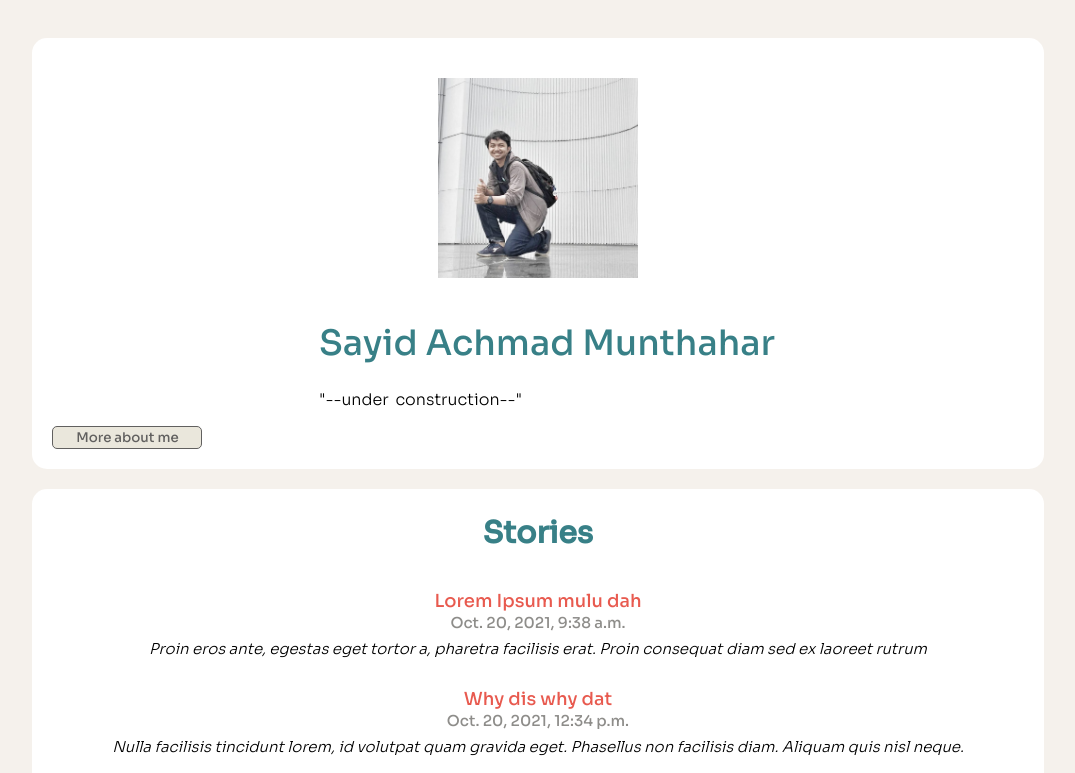
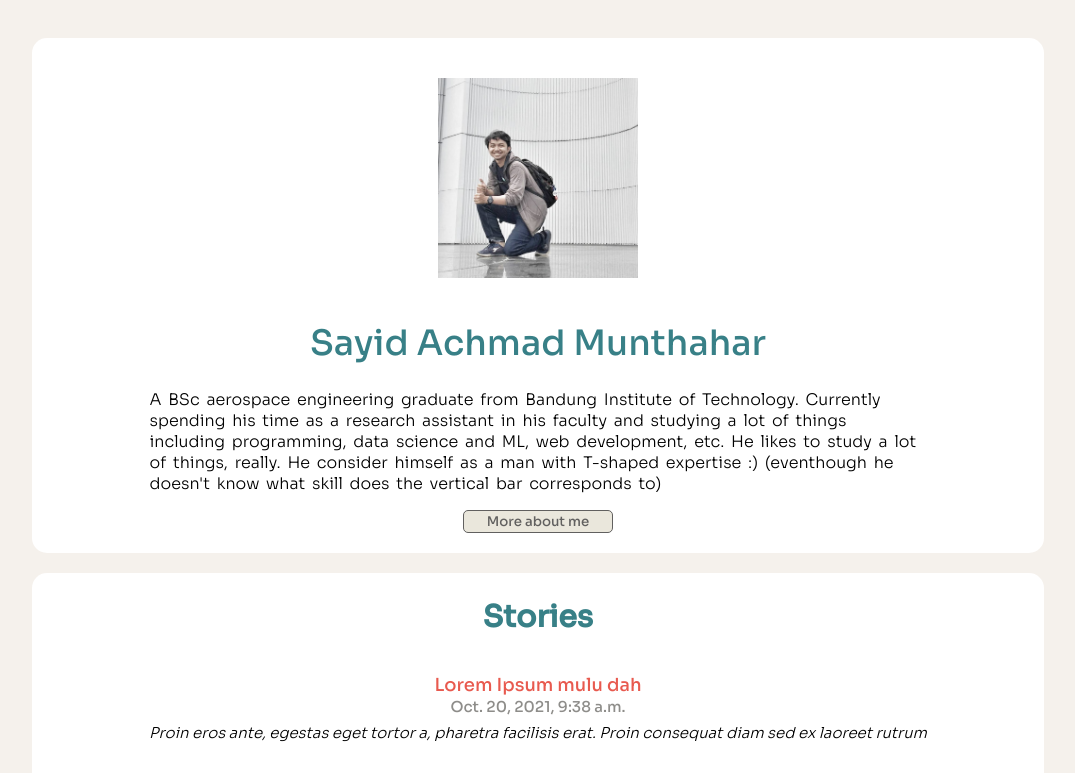
Before and after one commit to reveriess/r_DjangoMDN, a Django app: page /home/ in a window 1280 px wide. Shown: the top 773 px of the page, without its empty margins (102-1177 px from the left). Run offline with Django 3.2, Linux system fonts and the light colour scheme; data comes from the database, SQL or seed files in the repository.

Commit message:
minor UI revision

```diff
--- a/personalwebsite/home/static/style.css
+++ b/personalwebsite/home/static/style.css
@@ -1,5 +1,5 @@
 * {
-  font-family: 'Sora', sans-serif;
+  font-family: "Sora", sans-serif;
 }
 
 body {
@@ -12,13 +12,13 @@ button {
   color: #61605f;
   border: thin solid;
   border-radius: 5px;
-  right:25%;
-  padding:2px;
-  width:150px;
+  right: 25%;
+  padding: 2px;
+  width: 150px;
   max-width: 60%;
 }
 
-button:hover{
+button:hover {
   transition: all 0.1s ease-out;
   background-color: #388087;
   color: white;
@@ -55,7 +55,7 @@ button:hover{
   background-color: white;
   border-radius: 15px;
   transition: width 2s, height 4s transform 2s;
-  max-height:fit-content;
+  max-height: fit-content;
 }
 
 .opening:hover {
@@ -66,35 +66,56 @@ button:hover{
 
 .opening_content {
   display: flex;
-  flex-direction: column;
+  flex-wrap: wrap;
+  align-content: center;
+  justify-content: center;
+  align-items: stretch;
+}
+
+h1.name {
+  font-weight: 500;
+  text-align: center;
+  color: #388087;
+  font-size: 35px;
+  margin-left: auto;
+  margin-right: auto;
+}
+
+p.opening_paragraph {
+  font-size: 16px;
+  text-align: left;
+  word-spacing: 3px;
+  font-weight: lighter;
+  width: 80%;
+  margin-left: auto;
+  margin-right: auto;
+}
+
+.opening_text {
   align-items: center;
+  text-align: center;
+  font-weight: lighter;
   justify-content: center;
 }
 
-.name {
-  font-weight: 500;
-  text-align: left;
-  color: #388087;
-  font-size: 35px;
-  margin-left: 18px;
+.moreaboutme_button {
+  width: 100%;
+  display: flex;
+  justify-content: center;
 }
 
-.opening_paragraph {
-  font-size: 16px;
-  text-align: left;
-  margin-left: 18px;
-  margin-right: 10px;
-  word-spacing: 3px ;
-  font-weight: lighter;
+a button {
+  display: flex;
+  justify-content: center;
+  margin: auto;
+  width: 250px;
 }
-
 
 h2 {
   color: #388087;
   font-size: 30px;
   margin-bottom: 3px;
 }
-
 
 .stories {
   position: relative;
@@ -105,7 +126,7 @@ h2 {
   width: 80%;
   overflow: scroll;
   background-color: white;
-  height:1000px;
+  height: 1000px;
   border-radius: 15px;
 }
 
@@ -115,8 +136,6 @@ h2 {
   border: 0.3px solid #cccccc;
   background-color: white;
 }
-
-
 
 .home_stories {
   position: relative;
@@ -129,7 +148,7 @@ h2 {
 }
 
 .header {
-  display:block;
+  display: block;
   flex-direction: column;
   align-items: center;
 }
@@ -146,12 +165,12 @@ h2 {
   font-size: 25px;
 }
 
-.footer{
-  position:relative;
-  margin-top:70px;
+.footer {
+  position: relative;
+  margin-top: 70px;
   text-align: center;
 }
 
-a:link{
+a:link {
   text-decoration: none;
 }
--- a/personalwebsite/home/templates/landing.html
+++ b/personalwebsite/home/templates/landing.html
@@ -2,7 +2,7 @@
 <!DOCTYPE html>
 <html>
   <head>
-    <meta name="viewport" content ="width=device-width,initial-scale=1.0">
+    <meta name="viewport" content="width=device-width,initial-scale=1.0" />
     <link rel="stylesheet" href="{% static 'style.css' %}" />
     <link rel="preconnect" href="https://fonts.googleapis.com" />
     <link rel="preconnect" href="https://fonts.gstatic.com" crossorigin />
@@ -18,26 +18,35 @@
     <div class="opening">
       <div class="opening_content">
         <img src="{% static '7980.jpg'%}" class="img-profile" />
-        <div>
+        <div class="opening_text">
           <h1 class="name">Sayid Achmad Munthahar</h1>
           <p class="opening_paragraph">
-            "--under construction--"
+            A BSc aerospace engineering graduate from Bandung Institute of
+            Technology. Currently spending his time as a research assistant in
+            his faculty and studying a lot of things including programming, data
+            science and ML, web development, etc. He likes to study a lot of
+            things, really. He consider himself as a man with T-shaped expertise
+            :) (eventhough he doesn't know what skill does the vertical bar
+            corresponds to)
           </p>
         </div>
       </div>
-      <a href="{% url 'about' %}"
-        ><button type="button">More about me</button></a
-      >
+      <div class="moreaboutme_button">
+        <a href="{% url 'about' %}"
+          ><button type="button">More about me</button></a
+        >
+      </div>
     </div>
 
     <div class="stories" \>
-      <a href="{% url 'stories_firstpage' %}">
-      <h2>Stories</h2></a>
-      <div class="post_holder"> {% include "template_stories.html" with show_button=False %} </div>
+      <a href="{% url 'stories_firstpage' %}"> <h2>Stories</h2></a>
+      <div class="post_holder">
+        {% include "template_stories.html" with show_button=False %}
+      </div>
     </div>
 
     <div class="footer">
-      <h2> empty footer</h2>
+      <h2>empty footer</h2>
     </div>
   </body>
 </html>
```
Also changed, not shown: personalwebsite/home/templates/aboutme.html (+1 -7 lines), personalwebsite/home/migrations/0001_initial.py (deleted), personalwebsite/home/migrations/0002_storypost_summary.py (deleted), personalwebsite/home/migrations/0003_currentinterests_education_experiences.py (deleted).
